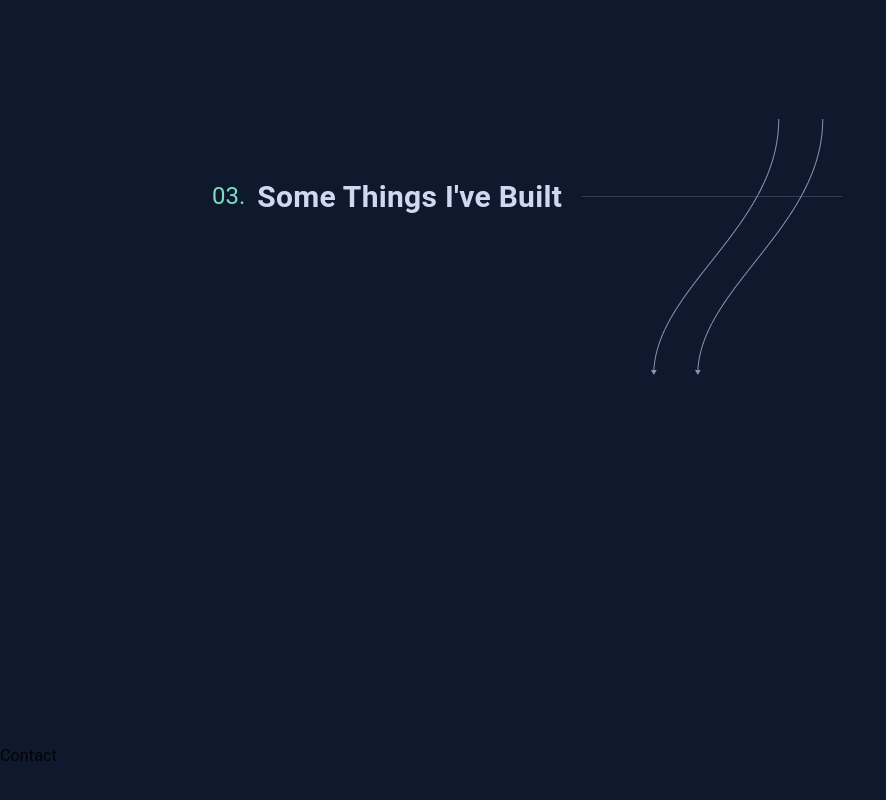
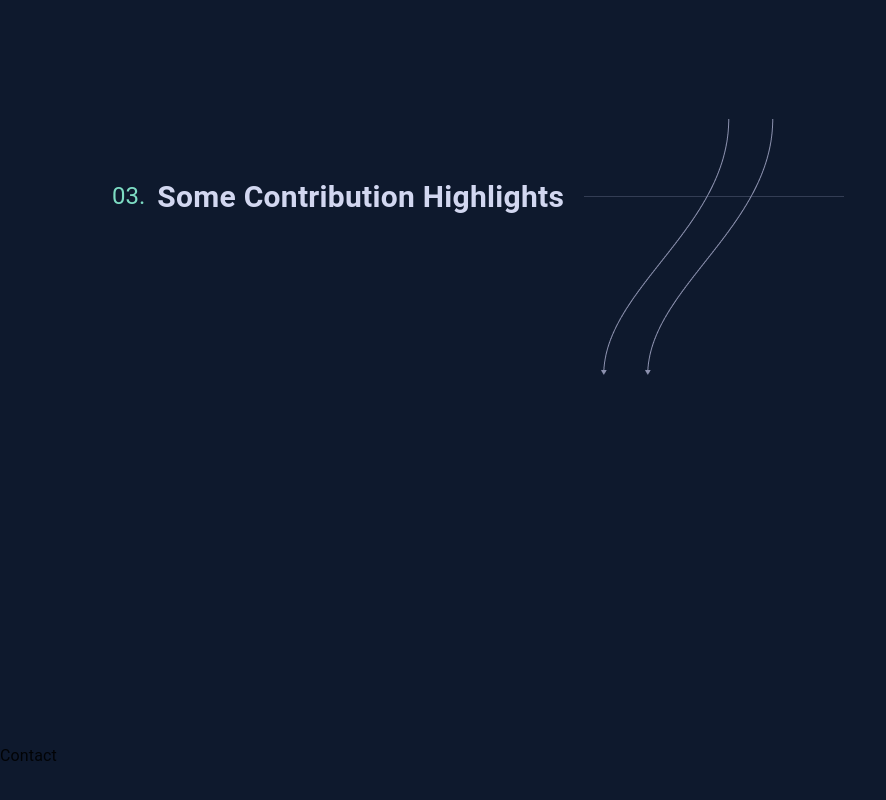
Before and after one commit to willmori/portfolio, a React (Create React App) app in the folder client/: page / in a window 1280 px wide. Shown: the part 2301-3101 px from the top of the page, without its empty margins (0-886 px from the left). Built offline with nearby package versions, Linux system fonts and the light colour scheme.

Commit message:
title change

```diff
--- a/client/src/Pages/Experience.jsx
+++ b/client/src/Pages/Experience.jsx
@@ -36,7 +36,7 @@ const Experience = () => {
               <RolesDetails role={role} />
             </div>
           </Container>
-          <img src={path2} style={{position: 'absolute', left: '650px', top: '2420px', pointerEvents: 'none'}} alt="" />
+          <img src={path2} style={{position: 'absolute', left: '600px', top: '2420px', pointerEvents: 'none'}} alt="" />
         </Grid>
 
     );
--- a/client/src/Pages/Gallery.jsx
+++ b/client/src/Pages/Gallery.jsx
@@ -15,11 +15,11 @@ const Gallery = () => {
 
     return (
         <Grid style={{height: '90vh', paddingTop: '150px'}} id="gallery">
-            <Container ref={ref} style={{width: '1000px', display: 'flex'}} className={`fade-in-up ${inView ? 'is-visible' : ''}`}>
+            <Container ref={ref} style={{width: '1300px', display: 'flex'}} className={`fade-in-up ${inView ? 'is-visible' : ''}`}>
                 <Container style={{display: 'flex', flexDirection: 'column', alignItems: 'center'}}>
                     <Container style={{display: 'flex', alignItems: 'center', marginBottom: '30px'}}>
                         <Typography variant="h5" style={{color: theme.palette.primary.textPrimary}}>03.&nbsp;&nbsp;</Typography>
-                        <Typography sx={{ fontSize: '30px', fontWeight: 'bold' }} style={{color: 'rgb(210, 215, 240)'}}>Some Things I've Built</Typography>
+                        <Typography sx={{ fontSize: '30px', fontWeight: 'bold' }} style={{color: 'rgb(210, 215, 240)'}}>Some Contribution Highlights</Typography>
                         <div style={{borderBottom: `1px solid rgb(140, 145, 175, 0.3)`, width: '260px', marginLeft: '20px'}}></div>
                     </Container>
 
```
